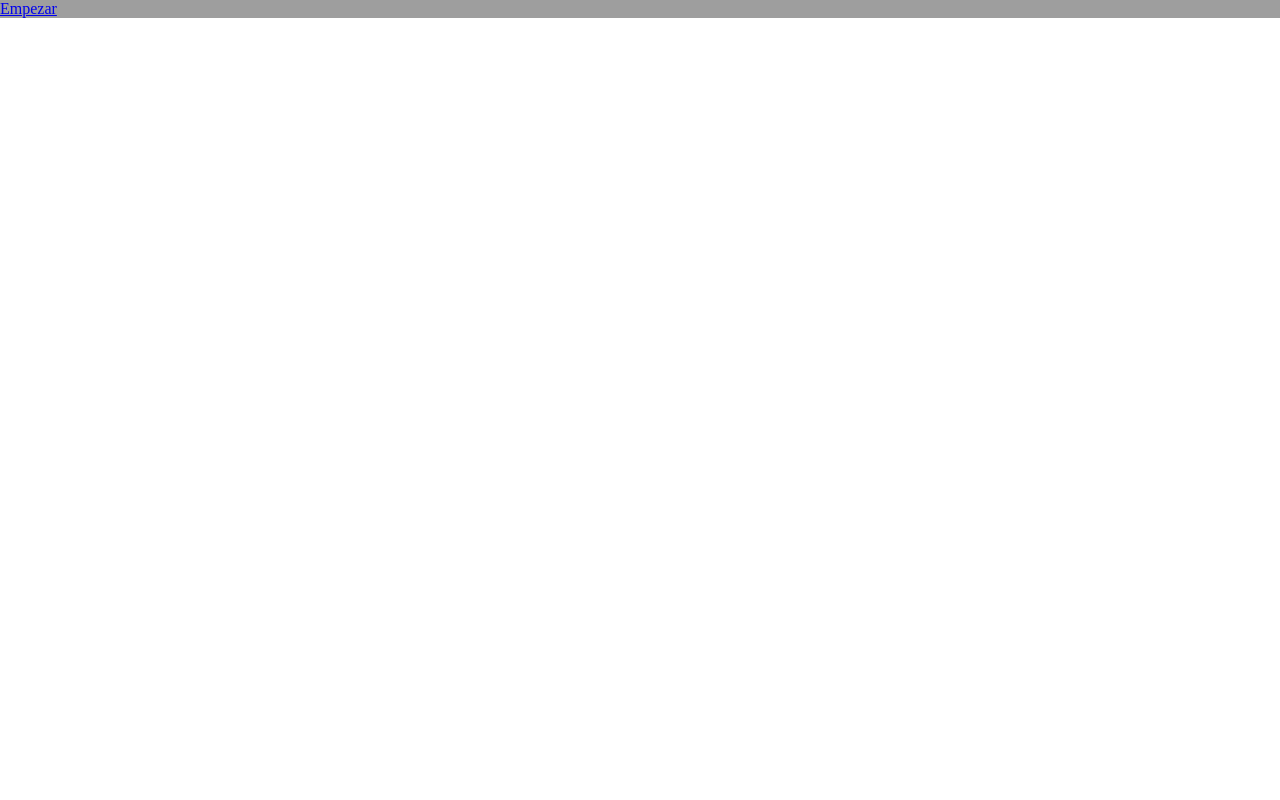
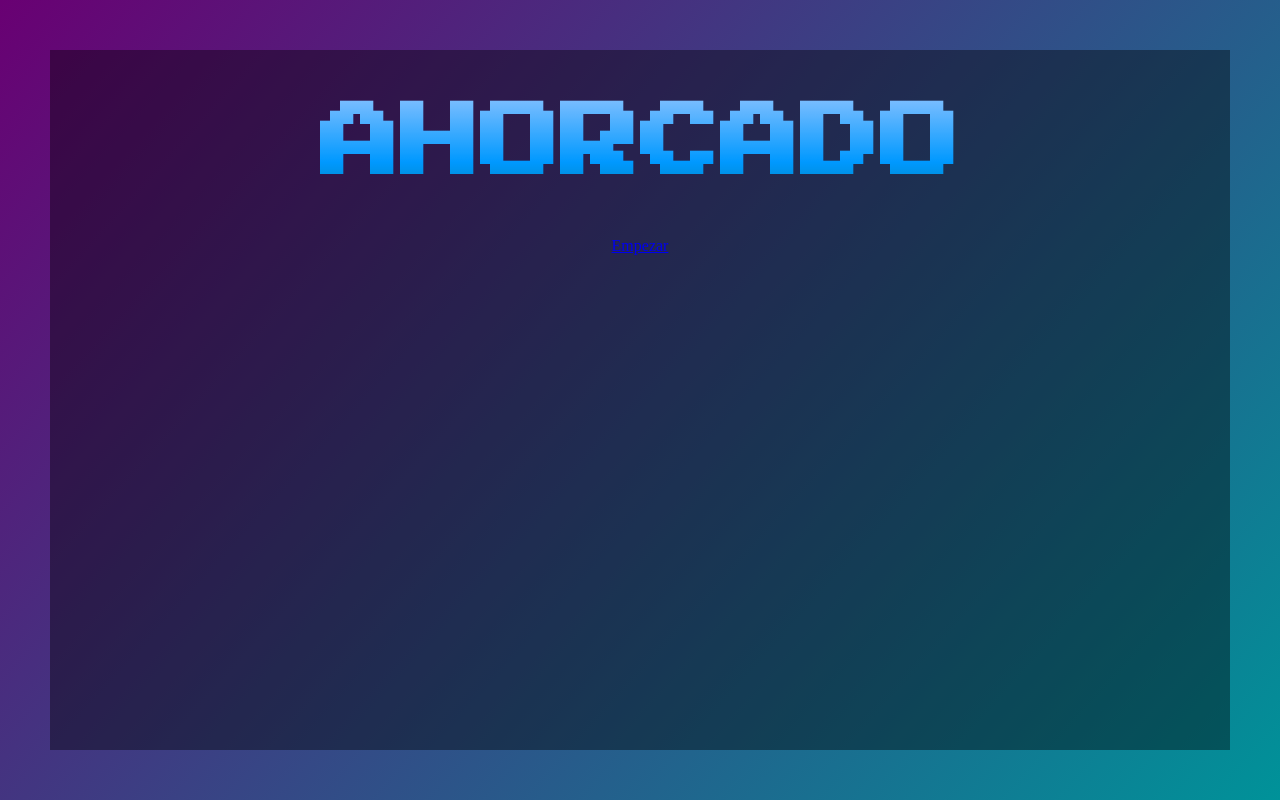
Before and after one commit to halg830/ahorcado, a Vue app: page / in a window 1280 px wide. Built offline with nearby package versions, Linux system fonts and the light colour scheme; grey boxes are pictures that could not be loaded.

Commit message:
arreglos color1

```diff
--- a/index.html
+++ b/index.html
@@ -5,6 +5,9 @@
     <link rel="icon" type="image/svg+xml" href="/vite.svg" />
     <meta name="viewport" content="width=device-width, initial-scale=1.0" />
     <title>Vite + Vue</title>
+    <link rel="preconnect" href="https://fonts.googleapis.com">
+    <link rel="preconnect" href="https://fonts.gstatic.com" crossorigin>
+    <link href="https://fonts.googleapis.com/css2?family=Press+Start+2P&display=swap" rel="stylesheet">
   </head>
   <body>
     <div id="app"></div>
--- a/src/App.vue
+++ b/src/App.vue
@@ -4,12 +4,39 @@
 
 <template>
     <div id="contenedorTodo">
-      <a href="../juego.html">Empezar</a>
-
+        <div class="parteuno">
+            <div class="titulo"><h1>AHORCADO</h1></div>
+            <a href="../juego.html">Empezar</a>
+        </div>
     </div>
 </template>
 
 <style scoped>
+.titulo{
+    font-size: 40px;
+    font-family: 'Press Start 2P', cursive;
+    background: linear-gradient(yellow,red);
+    color: transparent;
+    background-clip: text;
+    -webkit-background-clip: text;
+    -moz-background-clip: text;
+    animation: text 5s linear infinite;
+}
 
+@keyframes text {
+    0% {
+        filter: hue-rotate(0deg);
+    }
+    100%{
+        filter: hue-rotate(360deg);
+    }
+}
 
+.parteuno{
+    display: flex;
+    flex-direction: column;
+    align-items: center;
+    background-color: rgba(0, 0, 0, 0.399);
+    height: 100%;
+}
 </style>
--- a/src/style.css
+++ b/src/style.css
@@ -3,9 +3,8 @@
 }
 
 #contenedorTodo{
-  background-image: url(https://p4.wallpaperbetter.com/wallpaper/1012/64/860/art-black-and-white-black-and-white-castle-wallpaper-preview.jpg);
-  background-repeat: no-repeat;
-  background-position: center;
-  background-size: cover;
-  height: 100%;
+  background: linear-gradient(132deg, #690073, #009299);
+  height: 100vh;
+  padding: 50px;
+  box-sizing: border-box;
 }
```
